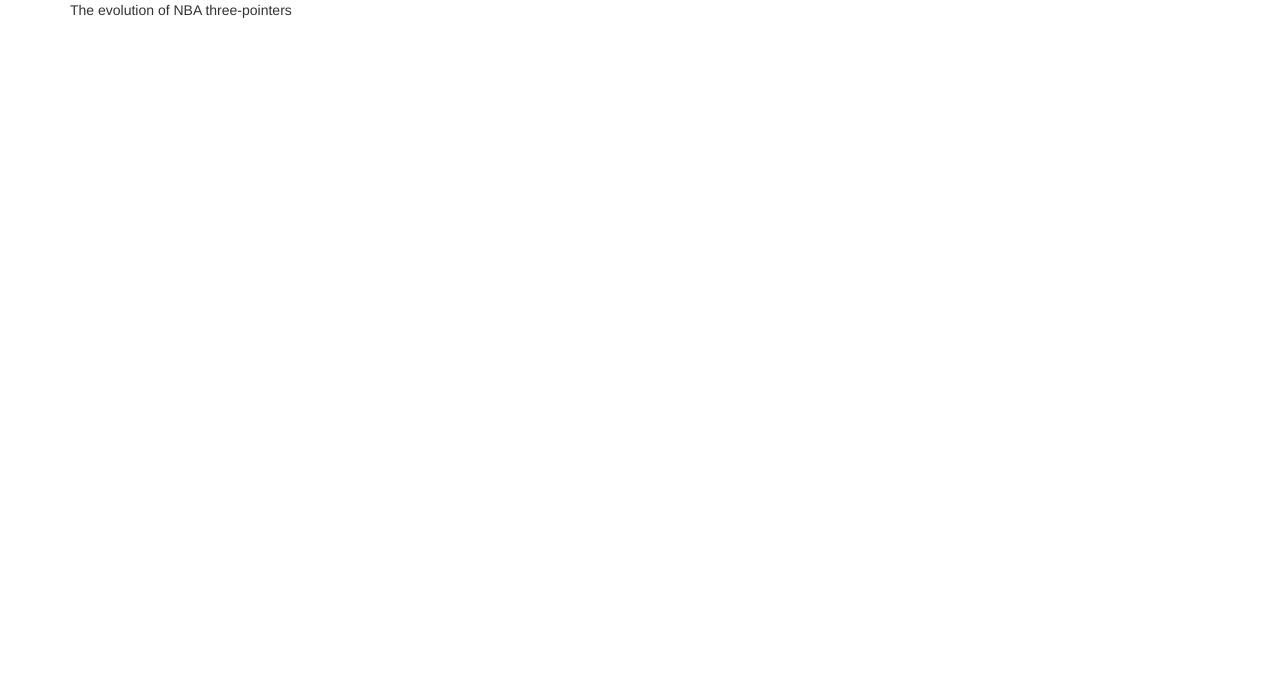
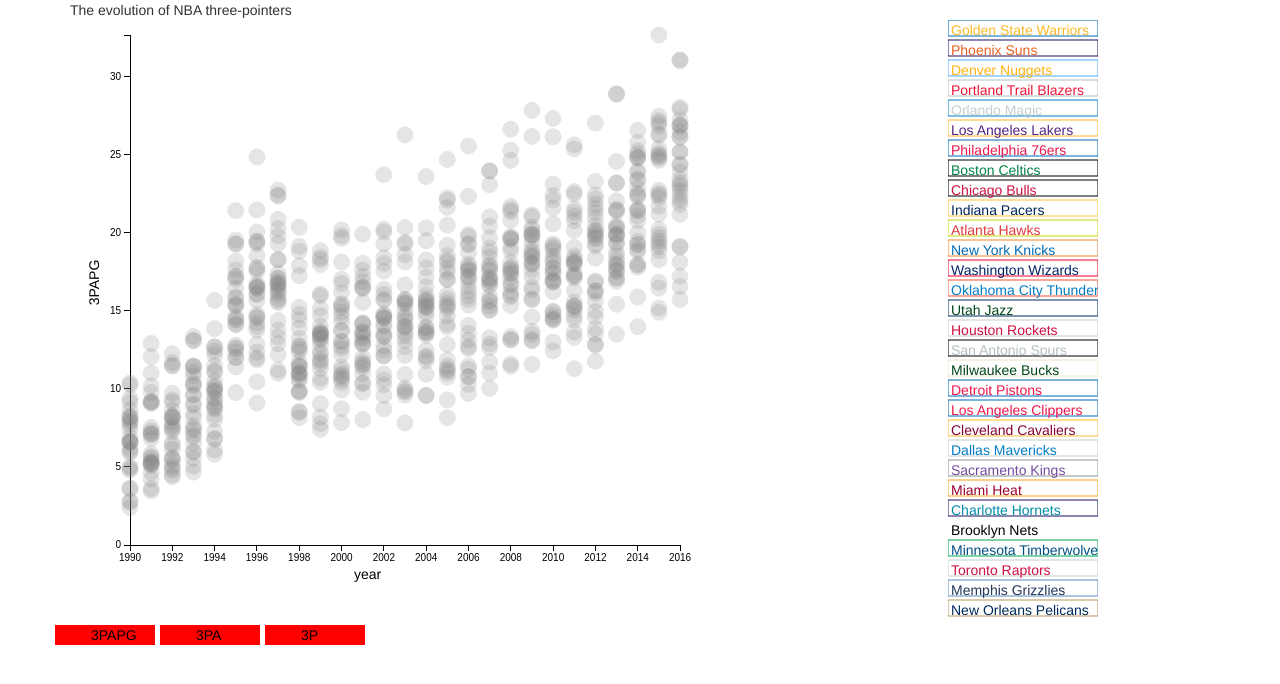
Before and after one commit to kanhua/udacity-dand-data-vis, a plain HTML site: page beta/index.html in a window 1280 px wide. Drawn offline with nearby package versions, Linux system fonts and the light colour scheme.

Commit message:
a bug free beta version

```diff
--- a/beta/index.html
+++ b/beta/index.html
@@ -4,7 +4,7 @@
     <meta charset="UTF-8">
 	<meta http-equiv="X-UA-Compatible" content="IE=edge">
 	<meta name="viewport" content="width=device-width, initial-scale=1">
-    <title>Untitled Document</title>
+    <title>Three-pointer evolution in the NBA</title>
     <!-- Bootstrap -->
 	<link href="css/bootstrap.css" rel="stylesheet">
 
@@ -15,6 +15,26 @@
 		  <script src="https://oss.maxcdn.com/respond/1.4.2/respond.min.js"></script>
 		<![endif]-->
   </head>
+  <style>
+
+
+      .axis text {
+          font: 10px sans-serif;
+      }
+
+      .axis path,
+      .axis line {
+          fill: none;
+          stroke: #000;
+          shape-rendering: crispEdges;
+      }
+
+      circle{
+          stroke-width:1;
+      }
+
+
+  </style>
   <body>
 	<!-- jQuery (necessary for Bootstrap's JavaScript plugins) -->
 	<script src="js/jquery-1.11.3.min.js"></script>
@@ -30,8 +50,19 @@
     </div>
     </div>
     <div class="row">
-      <div class="col-md-10"></div>
-      <div class="col-md-2"></div>
+      <div class="col-md-9">
+          <div class="row">
+              <svg id="chartContainer"></svg>
+          </div>
+
+          <div class="row">
+              <svg id="statButtonContainer"></svg>
+          </div>
+
+      </div>
+      <div class="col-md-3">
+          <svg id="teamButtonContainer"></svg>
+      </div>
     </div>
   </div>
   </body>
--- a/beta/show_team_stat.js
+++ b/beta/show_team_stat.js
@@ -18,13 +18,13 @@ d3.csv("../agg_team_stat.csv", function (d) {
 }, function (data) {
 
 
-    var margin = {"top": 75, "bottom": 75, "left": 75, "right": 75},
-        svg_width = 900,
-        svg_height = 900,
-        chart_width = 700 - margin.left,
-        chart_height = 500 - margin.right,
+    var margin = {"top": 15, "bottom": 75, "left": 75, "right": 75},
+        svg_width = 700,
+        svg_height = 600,
+        chart_width = svg_width - margin.left,
+        chart_height = svg_height - margin.right,
         label_width = 150;
-    y_stat_start = 500;
+    y_stat_start = 0;
     label_height = svg_height;
 
 
@@ -52,7 +52,6 @@ d3.csv("../agg_team_stat.csv", function (d) {
 
         if (highlightTeam.indexOf(d["Team"]) >= 0) {
 
-            console.log(d["Team"]);
             return team_code[d["Team"]]["color2"];
         }
         else {
@@ -60,12 +59,22 @@ d3.csv("../agg_team_stat.csv", function (d) {
         }
     }
 
+    function getOpacity(d){
+        if (highlightTeam.indexOf(d["Team"]) >= 0) {
+
+            return 0.8
+        }
+        else {
+            return 0.2;
+        }
+    }
+
 
     function fillDataPointColor(dataPoint) {
 
-        dataPoint.attr("fill", getStrokeColor)
-            .attr("stroke", getFillColor)
-            .attr("stroke-width", 1);
+        dataPoint.attr("fill", getFillColor)
+            .attr("stroke", getStrokeColor)
+            .attr("opacity",getOpacity);
     }
 
     // a flag that determines whether the elements have already drawed
@@ -157,7 +166,7 @@ d3.csv("../agg_team_stat.csv", function (d) {
             main_chart_g.select("#xlabel").remove();
         }
 
-
+        // Make y axis on the main chart
         main_chart_g.append("text")
             .attr("id", "ylabel")
             .attr("transform", "rotate(-90)")
@@ -167,7 +176,7 @@ d3.csv("../agg_team_stat.csv", function (d) {
             .style("text-anchor", "middle")
             .text(featureName);
 
-
+        // Make x axis on the main chart
         main_chart_g.append("text")
             .attr("id", "xlabel")
             .attr("y", chart_height + 20)
@@ -195,15 +204,14 @@ d3.csv("../agg_team_stat.csv", function (d) {
     team_name.remove("League Average");
     team_name = team_name.values();
 
-    var chart_svgg = d3.select("#chartContainer")
-        .append("g")
-        .attr("width", label_width)
-        .attr("height", label_height);
+    var chart_svgg = d3.select("#teamButtonContainer")
+        .attr("width",label_width)
+        .attr("height",label_height);
 
 
     function fillBarColor(bd,bar)
     {
-        if (highlightTeam.indexOf(bd) >= 0) {
+        if (highlightTeam.indexOf(bd) < 0) {
             d3.select(bar)
                 .select("rect")
                 .attr("fill", "white");
@@ -228,7 +236,7 @@ d3.csv("../agg_team_stat.csv", function (d) {
         .enter()
         .append("g")
         .attr("transform", function (d, i) {
-            return "translate(" + (chart_width + 20) + "," + i * barHeight + ")";
+            return "translate(" + 0 + "," + i * barHeight + ")";
         })
         .on("click", function (bd) {
 
@@ -282,15 +290,16 @@ d3.csv("../agg_team_stat.csv", function (d) {
     var y_stat_label_width = 100;
     var y_stat_label_height = 20;
     var y_stat_g_width = 105;
-    var y_sel_bar_g = d3.select("#chartContainer")
-        .append("g");
+    var y_sel_bar_g = d3.select("#statButtonContainer")
+        .attr("width",y_stat.length*y_stat_g_width)
+        .attr("height",y_stat_label_height*1.1);
 
     var y_sel_bar_gg = y_sel_bar_g.selectAll("g")
         .data(y_stat)
         .enter()
         .append("g")
         .attr("transform", function (d, i) {
-            return "translate(" + (100 + i * y_stat_g_width) + "," + y_stat_start + ")";
+            return "translate(" + (i * y_stat_g_width) + "," + y_stat_start + ")";
         })
         .on("click", function (d) {
             drawMainChart(d);
@@ -305,9 +314,13 @@ d3.csv("../agg_team_stat.csv", function (d) {
 
     y_sel_bar_gg.append("text")
         .attr("y", 10)
+        .attr("dy","0.35em")
+        .attr("x",y_stat_label_width/2)
         .text(function (d) {
             return d;
         })
+        .attr("dx","-1em");
+
 
 
 });
```
